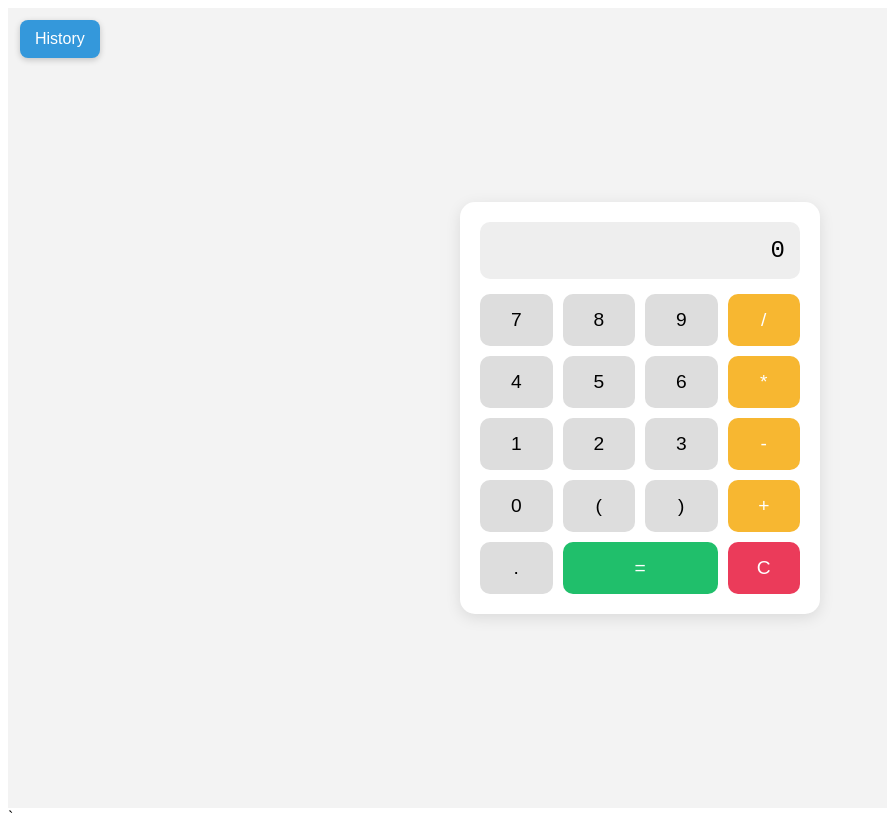
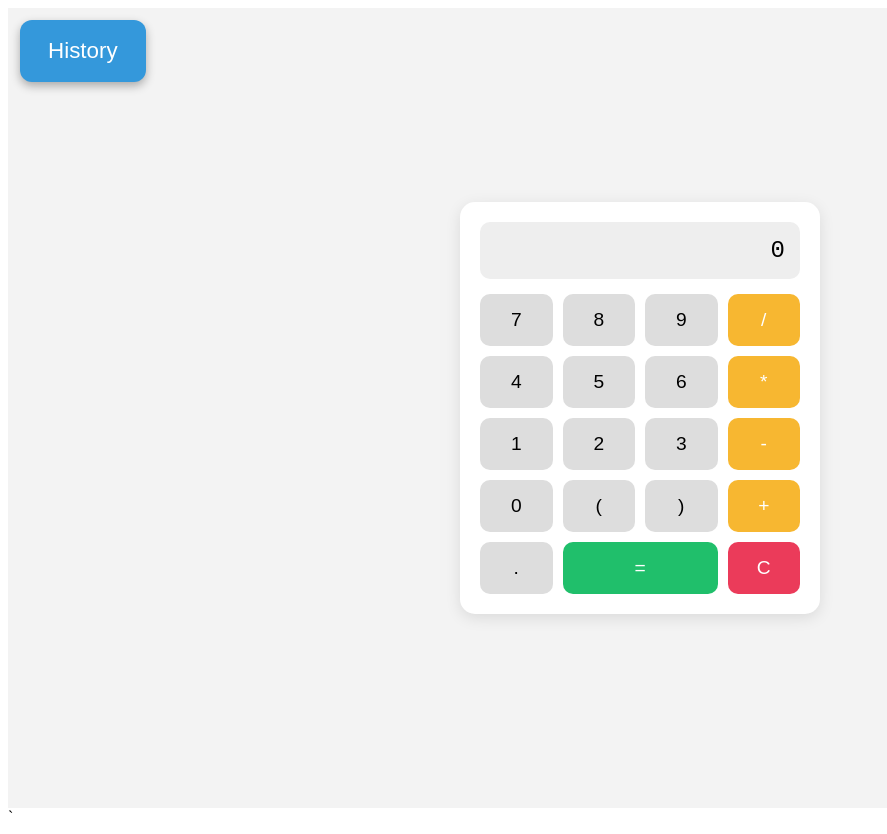
Before and after one commit to Prekols-Inc/calculator, a React (Vite) app in the folder frontend/: page / in a window 1280 px wide. Shown: the whole page, without its empty margins (0-887 px from the left). Built offline with nearby package versions, Linux system fonts and the light colour scheme.

Commit message:
Improve toast notifications

```diff
--- a/frontend/src/Calculator.jsx
+++ b/frontend/src/Calculator.jsx
@@ -1,6 +1,6 @@
 import React, { useState } from "react";
 import { calculate, getHistory } from "./API";
-import { ToastContainer } from "react-toastify";
+import { ToastContainer, toast } from "react-toastify";
 import "./styles/Calculator.css";
 
 const error_msg = "Error";
@@ -45,7 +45,7 @@ export default function Calculator() {
                 setShowHistory(true);
             })
             .catch(() => {
-                alert("Failed to load history");
+                toast.error("Failed to load history");
             })
     };
 
@@ -61,6 +61,7 @@ export default function Calculator() {
                 pauseOnFocusLoss
                 draggable
                 pauseOnHover
+                toastClassName="custom-toast"
             />
 
             <button className="history-btn" onClick={openHistory}>
--- a/frontend/src/styles/Calculator.css
+++ b/frontend/src/styles/Calculator.css
@@ -132,18 +132,31 @@ button.clear:hover {
     position: fixed;
     top: 20px;
     left: 20px;
-    padding: 10px 15px;
-    font-size: 1rem;
+    padding: 18px 28px;
+    font-size: 1.4rem;
     border: none;
-    border-radius: 8px;
+    border-radius: 12px;
     background: #3498db;
     color: #fff;
     cursor: pointer;
-    box-shadow: 0 2px 6px rgba(0, 0, 0, 0.2);
-    transition: background 0.2s ease-in-out;
+    box-shadow: 0 4px 10px rgba(0, 0, 0, 0.3);
+    transition: background 0.2s ease-in-out, transform 0.1s ease;
     z-index: 1000;
 }
 
 .history-btn:hover {
     background: #2980b9;
+    transform: scale(1.1);
 }
+
+.custom-toast {
+    font-size: 1.4rem;
+    padding: 20px;
+    min-height: 80px;
+}
+
+.Toastify__toast {
+    width: 500px;
+    min-height: 80px;
+    font-size: 1.2rem;
+}
```
